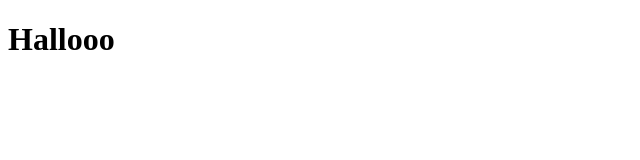
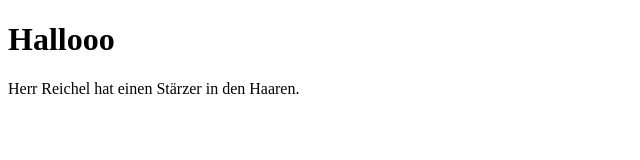
Before and after one commit to tomas-fuerl/ui5, a plain HTML site: page index.html in a window 1280 px wide. Shown: the whole page, without its empty margins (0-640 px from the left). Drawn offline with Linux system fonts and the light colour scheme.

Commit message:
Haare Reichel

```diff
--- a/index.html
+++ b/index.html
@@ -6,5 +6,6 @@
 </head>
 <body>
     <h1>Hallooo</h1>
+    <p>Herr Reichel hat einen Stärzer in den Haaren.</p>
 </body>
 </html>
```
